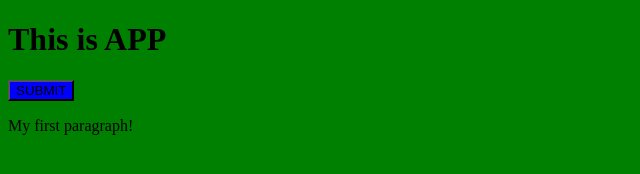
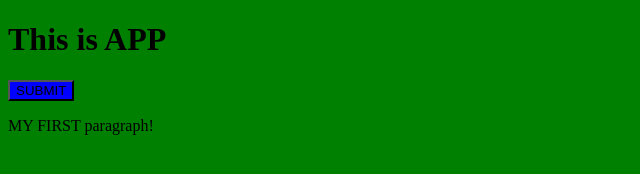
Before and after one commit to Phuong250103/phuong12, a plain HTML site: page index.html in a window 1280 px wide. Shown: the full height of the page, 0-640 px from the left. Drawn offline with Linux system fonts and the light colour scheme.

Commit message:
change form work

```diff
--- a/index.html
+++ b/index.html
@@ -7,7 +7,7 @@
 
 <h1>This is APP</h1>
 <button>SUBMIT</button>
-<p>My first paragraph!</p>
+<p>MY FIRST paragraph!</p>
 
 </body>
 </html>
```
